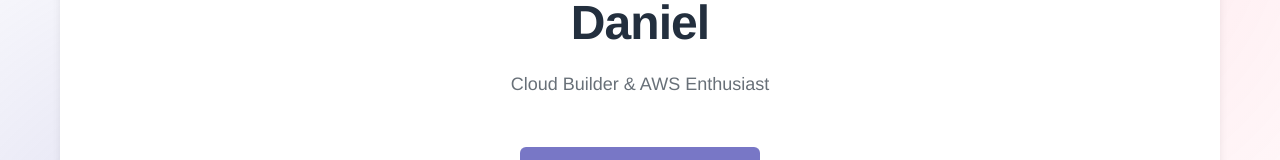
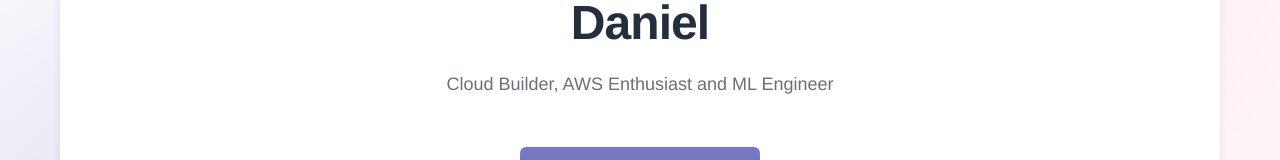
Before and after one commit to D2nielko/RiftRewind2025, a plain HTML site: page index.html in a window 1280 px wide. Shown: the part 255-415 px from the top of the page. Drawn offline with Linux system fonts and the light colour scheme; a script that the page names is missing.

Commit message:
Update tagline to include ML Engineer

```diff
--- a/index.html
+++ b/index.html
@@ -11,7 +11,7 @@
         <section class="hero">
             <img src="profile-photo.svg" alt="Daniel" class="profile-photo">
             <h1>Daniel</h1>
-            <p class="tagline">Cloud Builder & AWS Enthusiast</p>
+            <p class="tagline">Cloud Builder, AWS Enthusiast and ML Engineer</p>
             <a href="https://builder.aws.com/community/@platypusmaster" target="_blank" class="aws-link">AWS Builder Center Profile</a>
         </section>
 
```
